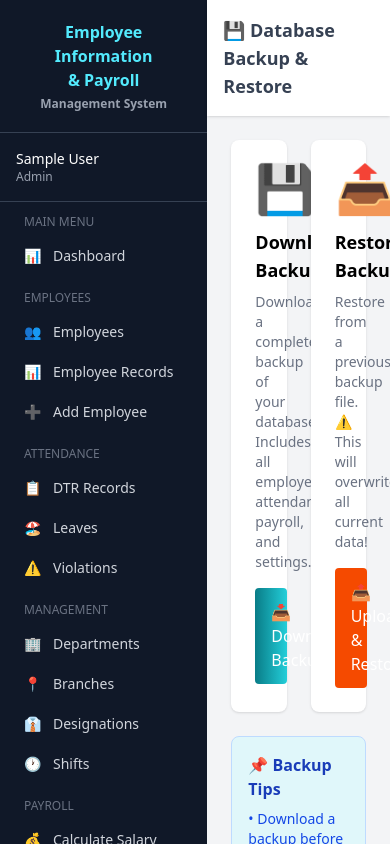
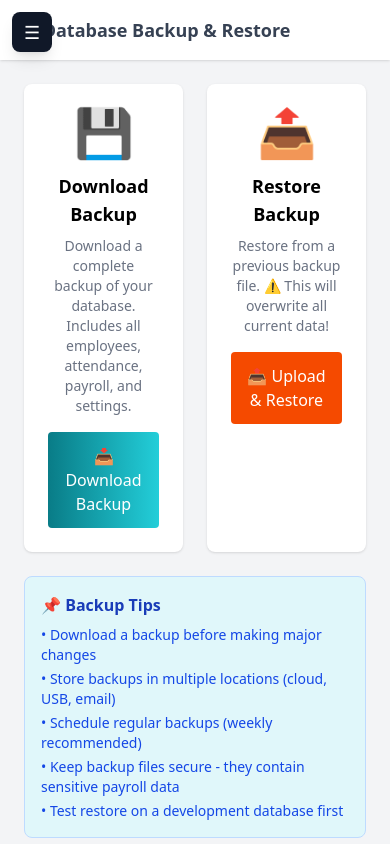
Before and after one commit to amcabaraban/payroll-next, a Next.js app: page /dashboard/backup in a window 390 px wide. Shown: the top 844 px of the page. Built offline with nearby package versions, Linux system fonts and the light colour scheme; sample sign-in values are in the browser's storage.

Commit message:
Backup before responsive changes

```diff
--- a/src/components/Sidebar.jsx
+++ b/src/components/Sidebar.jsx
@@ -2,13 +2,16 @@
 
 import { useRouter, usePathname } from 'next/navigation';
 import { useTheme } from '@/context/ThemeContext';
+import { useState } from 'react';
 
 export default function Sidebar({ user }) {
     const router = useRouter();
     const pathname = usePathname();
     const { theme, toggleTheme } = useTheme();
+    const [mobileOpen, setMobileOpen] = useState(false);
 
-    // Menu para sa Employee
+    const closeMobile = () => setMobileOpen(false);
+
     const employeeMenu = [
         {
             title: 'MAIN MENU',
@@ -21,17 +24,11 @@ export default function Sidebar({ user }) {
         },
     ];
 
-    // Menu para sa Admin at HR (pareho)
     const adminMenu = [
         {
             title: 'MAIN MENU',
             items: [
                 { name: 'Dashboard', path: '/dashboard', icon: '📊' },
-            ]
-        },
-        {
-            title: 'EMPLOYEES',
-            items: [
                 { name: 'Employees', path: '/dashboard/employees-list', icon: '👥' },
                 { name: 'Employee Records', path: '/dashboard/employee-summary', icon: '📊' },
                 { name: 'Add Employee', path: '/dashboard/add-employee', icon: '➕' },
@@ -75,27 +72,50 @@ export default function Sidebar({ user }) {
     const menuItems = user?.role === 'employee' ? employeeMenu : adminMenu;
 
     const handleLogout = async () => {
-        // Clear localStorage
         localStorage.removeItem('user');
-
-        // Call logout API to clear cookie
         try {
             await fetch('/api/logout', { method: 'POST' });
         } catch (err) {
             console.error('Logout error:', err);
         }
-
-        // Redirect to login
         router.push('/login');
     };
 
+    const handleNavClick = (path) => {
+        closeMobile();
+        router.push(path);
+    };
+
     return (
-        <div className="w-64 bg-gray-900 text-white min-h-screen flex flex-col">
+        <>
+            {/* Mobile Hamburger Button */}
+            <button
+                onClick={() => setMobileOpen(!mobileOpen)}
+                className="lg:hidden fixed top-3 left-3 z-[60] bg-gray-900 text-white w-10 h-10 rounded-lg shadow-lg flex items-center justify-center text-lg hover:bg-gray-800 transition"
+                aria-label="Toggle menu"
+            >
+                {mobileOpen ? '✕' : '☰'}
+            </button>
+
+            {/* Mobile Overlay */}
+            {mobileOpen && (
+                <div
+                    className="lg:hidden fixed inset-0 bg-black bg-opacity-50 z-[45] transition-opacity"
+                    onClick={closeMobile}
+                />
+            )}
+
+            {/* Sidebar */}
+            <div className={`w-64 bg-gray-900 text-white min-h-screen flex flex-col fixed lg:sticky top-0 left-0 z-50 transition-transform duration-300 ease-in-out overflow-y-auto ${
+                mobileOpen ? 'translate-x-0' : '-translate-x-full lg:translate-x-0'
+            }`}>
+                {/* Logo */}
                 <div className="p-5 border-b border-gray-700 text-center">
                     <h1 className="text-md font-bold text-cyan-300">Employee Information<br/>& Payroll</h1>
                     <p className="text-xs font-bold text-gray-400 mt-1">Management System</p>
                 </div>
 
+                {/* User Info */}
                 {user && (
                     <div className="p-4 border-b border-gray-700">
                         <p className="text-sm font-medium truncate">{user.name}</p>
@@ -103,6 +123,7 @@ export default function Sidebar({ user }) {
                     </div>
                 )}
 
+                {/* Navigation */}
                 <nav className="flex-1 overflow-y-auto p-3">
                     {menuItems.map((section, idx) => (
                         <div key={idx} className="mb-4">
@@ -110,7 +131,7 @@ export default function Sidebar({ user }) {
                             {section.items.map((item) => (
                                 <button
                                     key={item.name}
-                                onClick={() => router.push(item.path)}
+                                    onClick={() => handleNavClick(item.path)}
                                     className={`w-full flex items-center gap-3 px-3 py-2 rounded text-sm mb-1 transition ${
                                         pathname === item.path
                                             ? 'bg-blue-600 text-white'
@@ -125,6 +146,7 @@ export default function Sidebar({ user }) {
                     ))}
                 </nav>
 
+                {/* Theme Toggle & Logout */}
                 <div className="p-3 border-t border-gray-700">
                     <button onClick={toggleTheme}
                         className="w-full flex items-center gap-3 px-3 py-2 rounded text-sm text-gray-300 hover:bg-gray-800 transition mb-1">
@@ -139,5 +161,6 @@ export default function Sidebar({ user }) {
                     </button>
                 </div>
             </div>
+        </>
     );
 }
```
Lines whose indentation alone changed are shown as unchanged.
